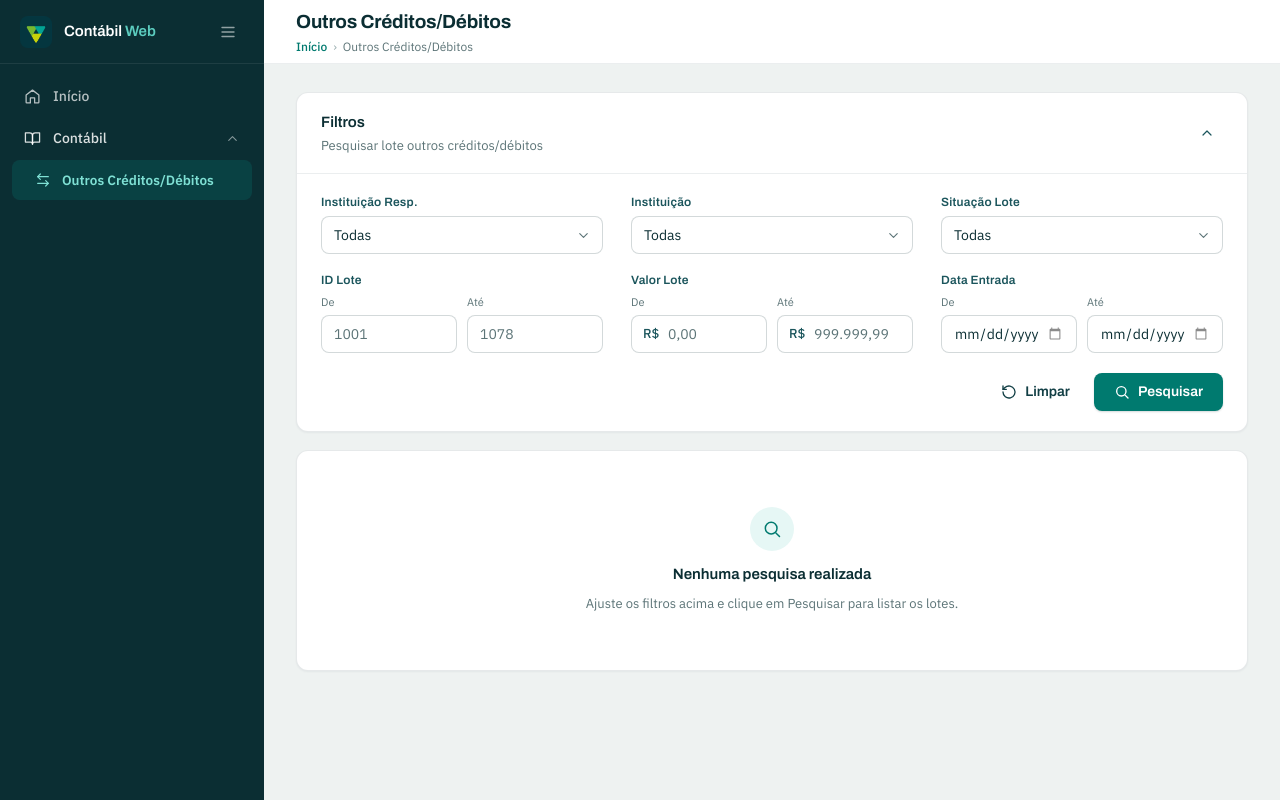
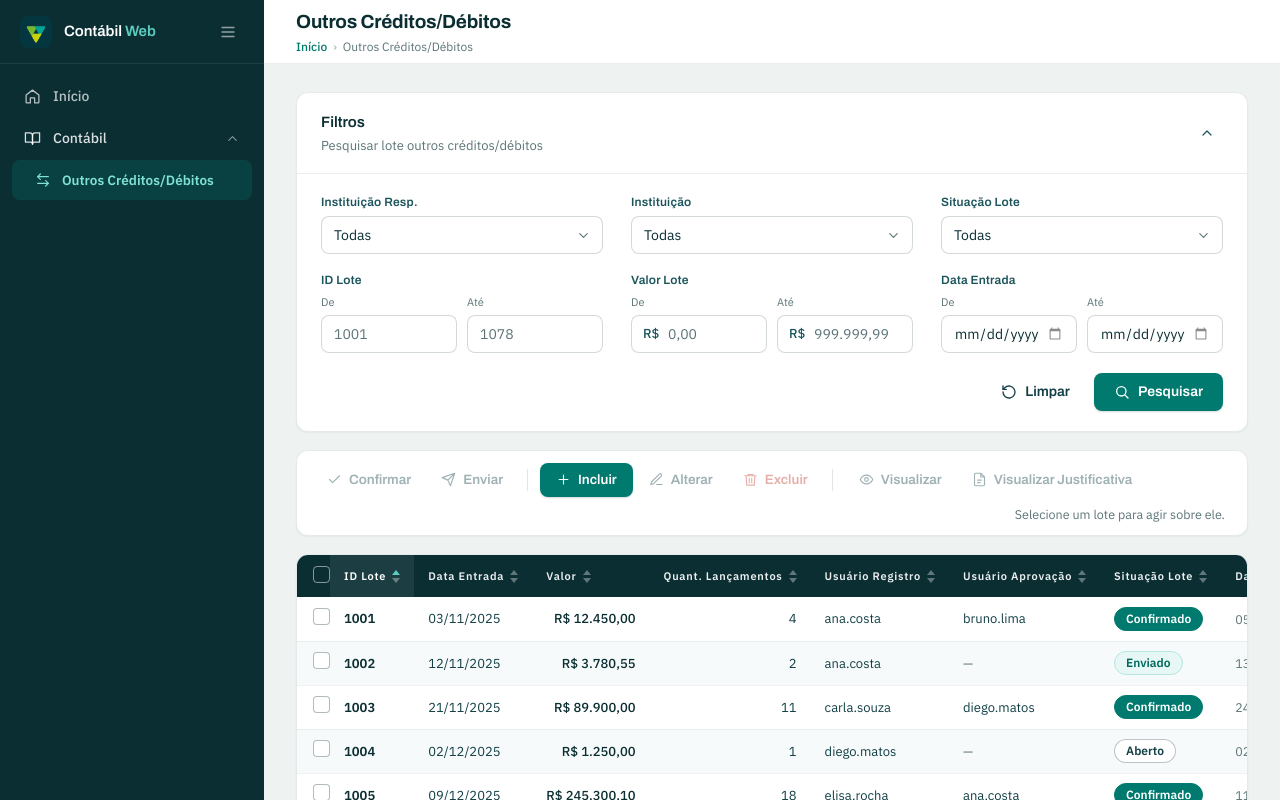
Before and after one commit to zrodrigolimaz/contabil-web, an Angular app: page / in a window 1280 px wide. Built offline with nearby package versions, Linux system fonts and the light colour scheme.

Commit message:
feat: abre a consulta já com a primeira página carregada

```diff
--- a/src/app/features/outros-creditos-debitos/consulta-lotes/consulta-lotes.html
+++ b/src/app/features/outros-creditos-debitos/consulta-lotes/consulta-lotes.html
@@ -131,34 +131,6 @@
         </p>
       </div>
     </div>
-  } @else {
-    <div class="cartao">
-      <div class="flex flex-col items-center gap-2 px-6 py-14 text-center">
-        <div
-          class="mb-1 grid size-11 place-items-center rounded-full bg-primary-50 text-primary-700"
-          aria-hidden="true"
-        >
-          <svg
-            viewBox="0 0 24 24"
-            fill="none"
-            stroke="currentColor"
-            stroke-width="1.8"
-            stroke-linecap="round"
-            class="size-5"
-          >
-            <circle cx="11" cy="11" r="7" />
-            <path d="m21 21-4.3-4.3" />
-          </svg>
-        </div>
-
-        <p class="font-display text-[15px] font-semibold text-petrol-900">
-          Nenhuma pesquisa realizada
-        </p>
-        <p class="max-w-sm text-[13px] leading-relaxed text-muted">
-          Ajuste os filtros acima e clique em Pesquisar para listar os lotes.
-        </p>
-      </div>
-    </div>
   }
 </div>
 
--- a/src/app/features/outros-creditos-debitos/consulta-lotes/consulta-lotes.ts
+++ b/src/app/features/outros-creditos-debitos/consulta-lotes/consulta-lotes.ts
@@ -10,7 +10,7 @@ import {
 import { takeUntilDestroyed } from '@angular/core/rxjs-interop';
 import { catchError, debounceTime, map, Observable, of, Subject, switchMap } from 'rxjs';
 
-import { FiltrosPesquisaLote } from '../../../core/models/filtros';
+import { FILTROS_VAZIOS, FiltrosPesquisaLote } from '../../../core/models/filtros';
 import { Lote } from '../../../core/models/lote';
 import { Ordenacao, ORDENACAO_PADRAO } from '../../../core/models/ordenacao';
 import { ResultadoPaginado, TAMANHO_PAGINA_PADRAO } from '../../../core/models/paginacao';
@@ -182,6 +182,10 @@ export class ConsultaLotes {
         takeUntilDestroyed(this.destroyRef),
       )
       .subscribe((resposta) => this.aplicar(resposta));
+
+    /* A tela abre com a primeira página em vez de um cartão vazio; o painel continua
+       filtrando a partir daí. */
+    this.pesquisar(FILTROS_VAZIOS);
   }
 
   protected pesquisar(filtros: FiltrosPesquisaLote): void {
```
Also changed, not shown: 1 other file (tests, documents, lock files or other folders).
